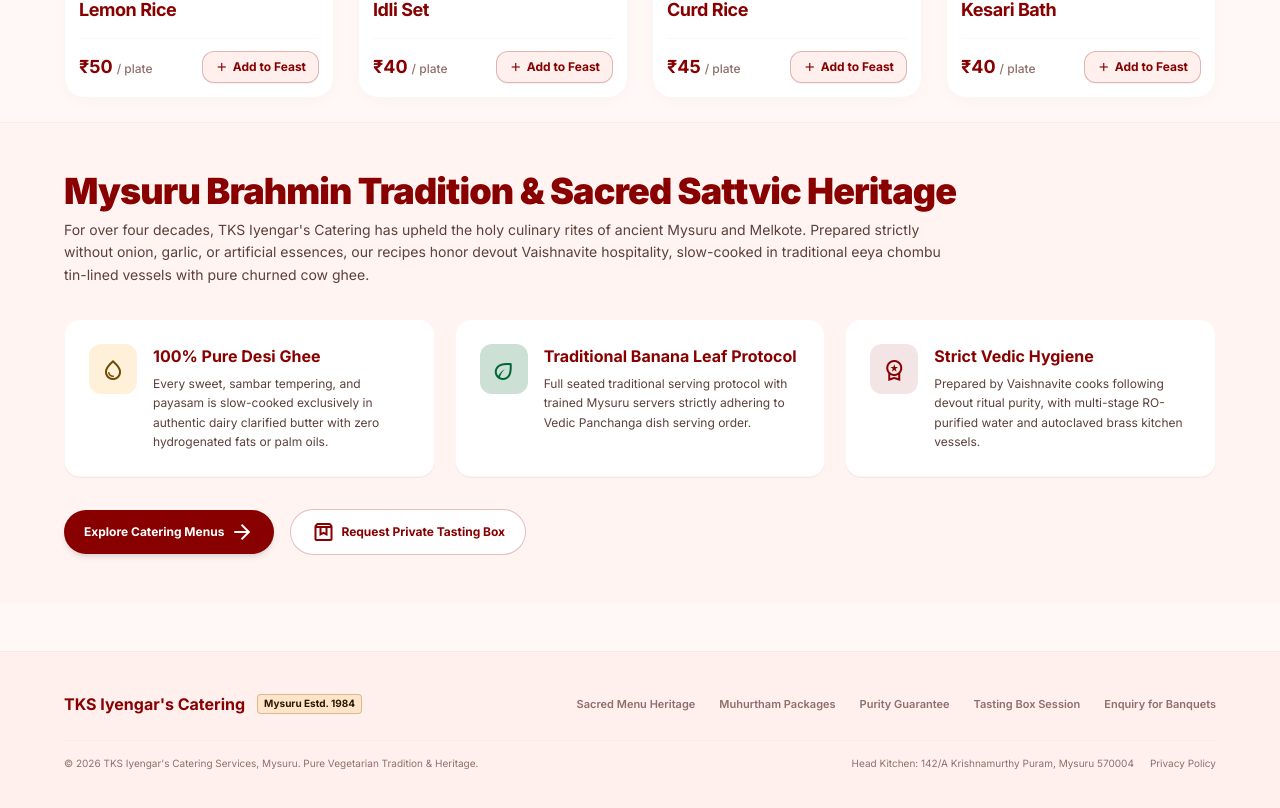
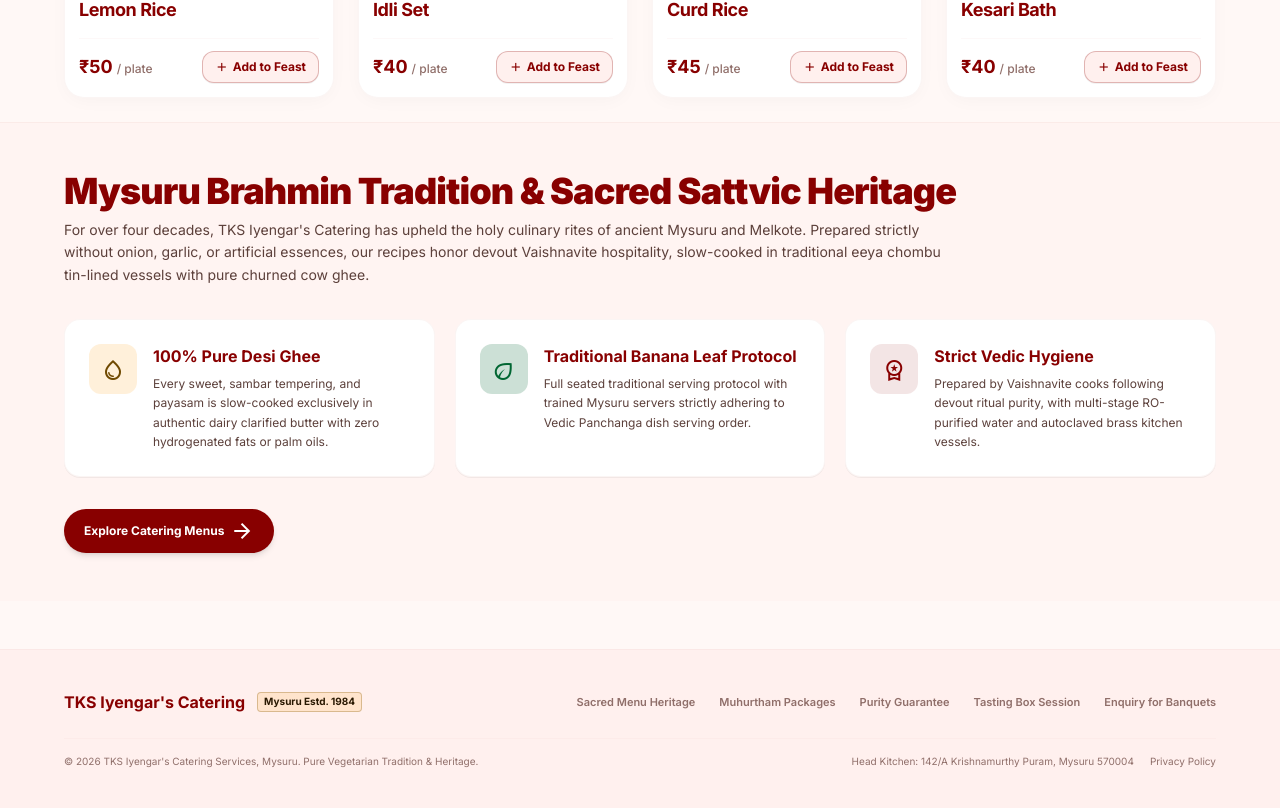
Before and after one commit to CMAtreya/catering, a React (Vite) app in the folder tks-catering/: page / in a window 1280 px wide. Shown: the part 2114-2922 px from the top of the page. Built offline with nearby package versions, Linux system fonts and the light colour scheme; a web font is replaced by a local one.

Commit message:
style: remove Request Private Tasting Box button from tradition section

```diff
--- a/tks-catering/src/pages/customer/CataloguePage.tsx
+++ b/tks-catering/src/pages/customer/CataloguePage.tsx
@@ -736,14 +736,6 @@ export const CataloguePage: React.FC = () => {
               <span>Explore Catering Menus</span>
               <span className="material-symbols-outlined text-[15px]">arrow_forward</span>
             </button>
-            <button
-              type="button"
-              onClick={() => setIsTastingModalOpen(true)}
-              className="px-5 py-2.5 rounded-full bg-surface-container-lowest text-primary border border-primary/25 text-xs font-bold hover:bg-surface-container-high transition-all flex items-center gap-1.5 cursor-pointer"
-            >
-              <span className="material-symbols-outlined text-[15px]">box</span>
-              <span>Request Private Tasting Box</span>
-            </button>
           </div>
         </section>
       </main>
```
